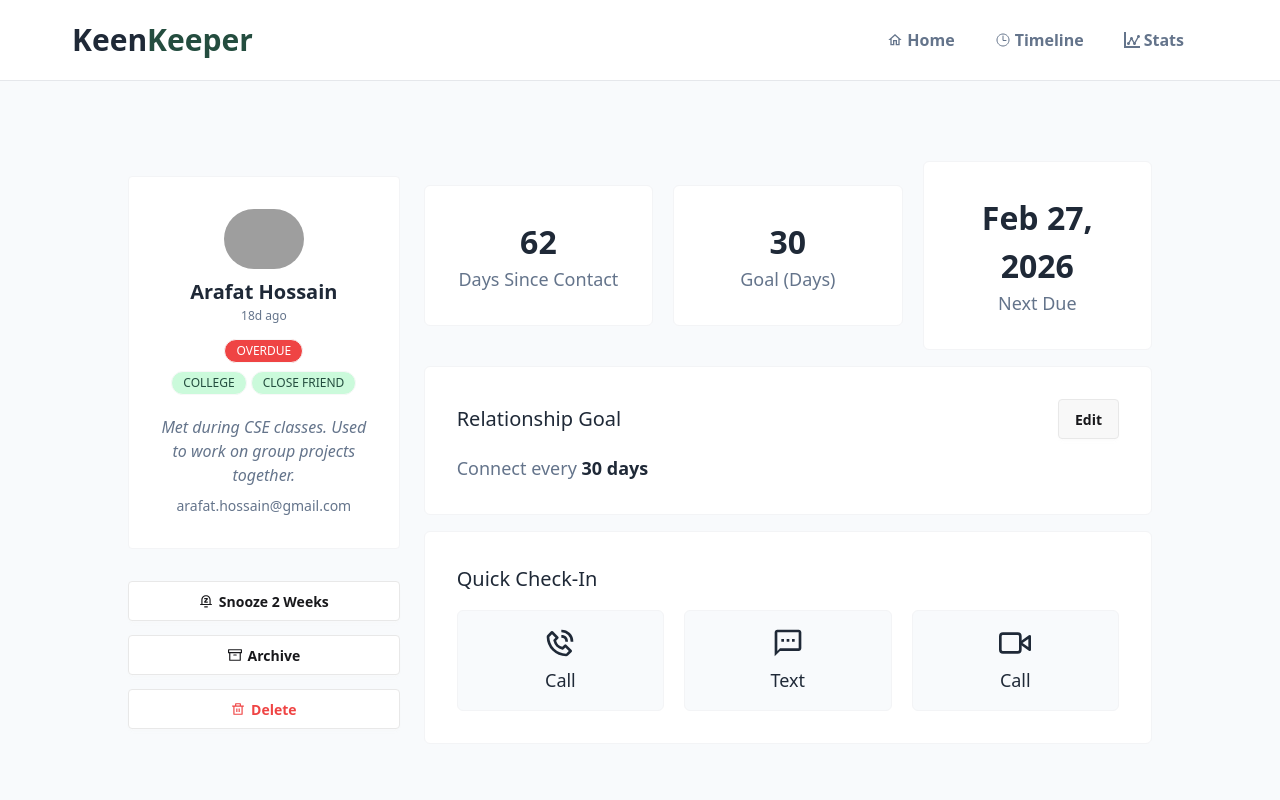
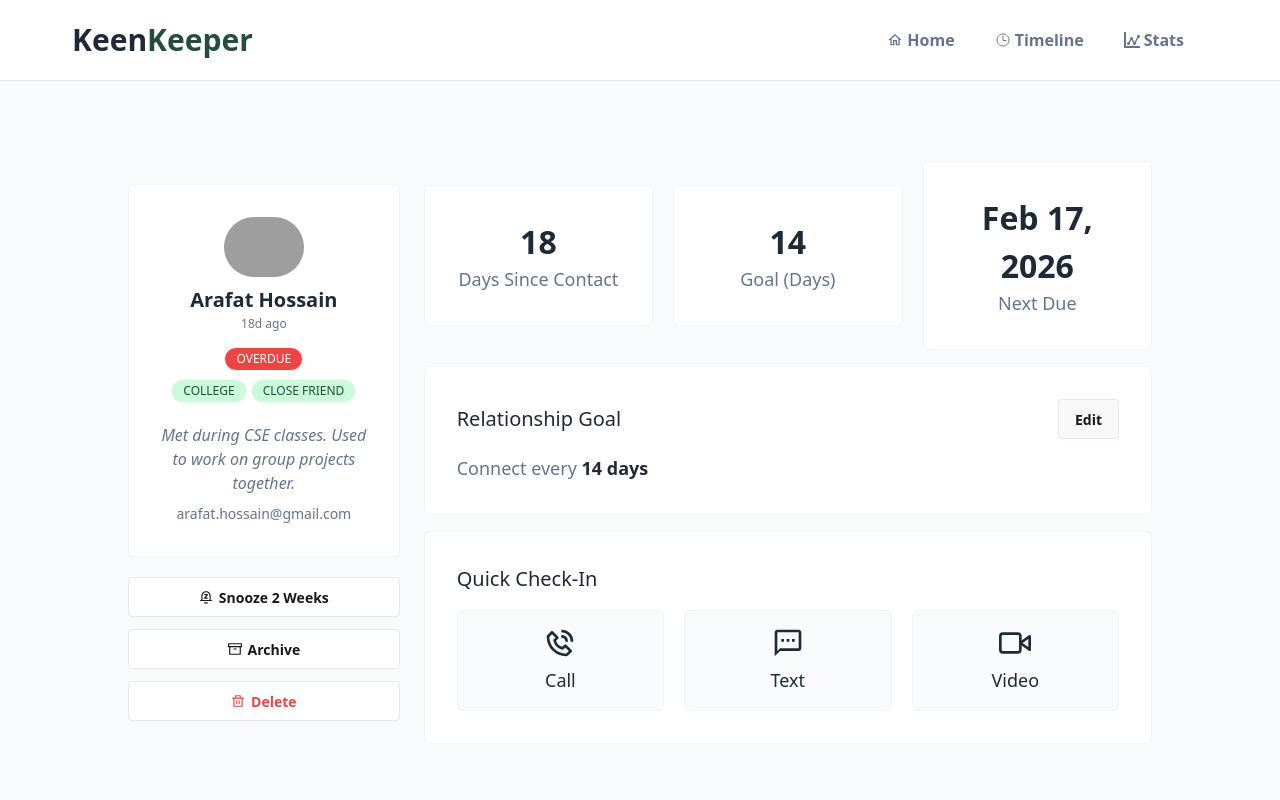
Before and after one commit to jumana-rahman/A07-Keen-Keeper, a Next.js app: page /friend/1 in a window 1280 px wide. Shown: the top 800 px of the page. Built offline with nearby package versions, Linux system fonts and the light colour scheme; grey boxes are pictures that could not be loaded.

Commit message:
added friend details functionalities

```diff
--- a/public/friends.json
+++ b/public/friends.json
@@ -9,7 +9,7 @@
     "tags": ["college", "close friend"],
     "bio": "Met during CSE classes. Used to work on group projects together.",
     "goal": 14,
-    "next_due_date": "2025-07-10"
+    "next_due_date": "Feb 17, 2026"
   },
   {
     "id": 2,
@@ -21,7 +21,7 @@
     "tags": ["university", "best friend"],
     "bio": "Close friend from university. Loves photography and traveling.",
     "goal": 12,
-    "next_due_date": "2025-07-18"
+    "next_due_date": "July 18, 2026"
   },
   {
     "id": 3,
@@ -33,7 +33,7 @@
     "tags": ["gym", "friend"],
     "bio": "Gym partner. We motivate each other to stay consistent.",
     "goal": 10,
-    "next_due_date": "2025-07-22"
+    "next_due_date": "July 22, 2026"
   },
   {
     "id": 4,
@@ -45,7 +45,7 @@
     "tags": ["family", "cousin"],
     "bio": "My cousin. We used to spend holidays together.",
     "goal": 15,
-    "next_due_date": "2025-07-08"
+    "next_due_date": "August 7, 2026"
   },
   {
     "id": 5,
@@ -57,7 +57,7 @@
     "tags": ["work", "colleague"],
     "bio": "Office colleague. Worked on multiple web projects together.",
     "goal": 14,
-    "next_due_date": "2025-07-19"
+    "next_due_date": "July 19, 2026"
   },
   {
     "id": 6,
@@ -69,7 +69,7 @@
     "tags": ["school", "friend"],
     "bio": "School friend. We still catch up occasionally.",
     "goal": 10,
-    "next_due_date": "2025-07-25"
+    "next_due_date": "August 25, 2026"
   },
   {
     "id": 7,
@@ -81,7 +81,7 @@
     "tags": ["project", "teammate"],
     "bio": "Worked together on final year project. Great problem solver.",
     "goal": 12,
-    "next_due_date": "2025-07-12"
+    "next_due_date": "July 12, 2026"
   },
   {
     "id": 8,
@@ -93,7 +93,7 @@
     "tags": ["neighbor", "friend"],
     "bio": "Neighbor and childhood friend. Very supportive person.",
     "goal": 10,
-    "next_due_date": "2025-07-20"
+    "next_due_date": "April 20, 2026"
   },
   {
     "id": 9,
@@ -105,7 +105,7 @@
     "tags": ["gaming", "buddy"],
     "bio": "Online gaming friend. We play regularly on weekends.",
     "goal": 8,
-    "next_due_date": "2025-07-23"
+    "next_due_date": "May 23, 2026"
   },
   {
     "id": 10,
@@ -117,7 +117,7 @@
     "tags": ["college", "friend"],
     "bio": "College friend. Used to study together before exams.",
     "goal": 14,
-    "next_due_date": "2025-07-11"
+    "next_due_date": "April 29, 2026"
   },
   {
     "id": 11,
@@ -129,7 +129,7 @@
     "tags": ["work", "mentor"],
     "bio": "Senior at work. Guides me in development and career.",
     "goal": 10,
-    "next_due_date": "2025-07-21"
+    "next_due_date": "May 2, 2026"
   },
   {
     "id": 12,
@@ -141,6 +141,6 @@
     "tags": ["family", "sister"],
     "bio": "My sister. We talk regularly and share everything.",
     "goal": 7,
-    "next_due_date": "2025-07-26"
+    "next_due_date": "June 26, 2026"
   }
 ]
--- a/src/app/friend/[id]/page.jsx
+++ b/src/app/friend/[id]/page.jsx
@@ -1,10 +1,10 @@
 "use client";
+import CheckInCard from '@/components/FriendDetails/CheckInCard';
+import CounterCards from '@/components/FriendDetails/CounterCards';
 import FriendInfoCard from '@/components/FriendDetails/FriendInfoCard';
+import GoalCard from '@/components/FriendDetails/GoalCard';
 import { useParams } from 'next/navigation';
 import React, { useEffect, useState } from 'react';
-import { BiPhoneCall } from 'react-icons/bi';
-import { FiVideo } from 'react-icons/fi';
-import { MdOutlineTextsms } from 'react-icons/md';
 import { RiseLoader } from 'react-spinners';
 
 const FriendPage = () => {
@@ -33,56 +33,13 @@ const FriendPage = () => {
 
                     {/* right-column */}
                     <div className='space-y-4'>
-                        {/* Counter Part */}
-                        <div className='grid grid-cols-1 sm:grid-cols-2 lg:grid-cols-3 justify-center items-center gap-5'>
-                            <div className='card text-center p-8 bg-white border border-gray-100 rounded-md'>
-                                <h3 className='font-semibold text-[32px] text-[#1F2937]'>62</h3>
-                                <p className='text-[18px] text-[#64748B]'>Days Since Contact</p>
-                            </div>
 
-                            <div className='card text-center p-8 bg-white border border-gray-100 rounded-md'>
-                                <h3 className='font-semibold text-[32px] text-[#1F2937]'>30</h3>
-                                <p className='text-[18px] text-[#64748B]'>Goal (Days)</p>
-                            </div>
+                        <CounterCards friend={friend}/>
 
-                            <div className='card text-center p-8 bg-white border border-gray-100 rounded-md'>
-                                <h3 className='font-semibold text-[32px] text-[#1F2937]'>Feb 27, 2026</h3>
-                                <p className='text-[18px] text-[#64748B]'>Next Due</p>
-                            </div>
-                        </div>
+                        <GoalCard friend={friend}/>
 
-                        {/* Goal Part */}
-                        <div className='card p-8 bg-white border border-gray-100 rounded-md'>
-                                <div className='flex justify-between items-center gap-1.5'>
-                                    <h3 className='font-medium text-[20px] text-[#1F2937] capitalize'>relationship goal</h3>
+                        <CheckInCard friend={friend}/>
 
-                                    <button className='btn'>Edit</button>
-                                </div>
-                                <p className='text-[18px] text-[#64748B] pt-4'>Connect every <span className='font-bold text-[#1F2937]'>30 days</span></p>
-                        </div>
-
-                        {/* Quick check-in part */}
-                        <div className='card p-8 bg-white border border-gray-100 rounded-md'>
-                            <h3 className='font-medium text-[20px] text-[#1F2937] capitalize mb-4'>quick check-in</h3>
-
-                            <div className='grid grid-cols-1 sm:grid-cols-2 lg:grid-cols-3 justify-center items-center gap-5'>
-                                <div className=' text-center p-4 bg-[#F8FAFC] border border-gray-100 rounded-md cursor-pointer transition-all duration-300 hover:bg-zinc-100'>
-                                    <h3 className='font-semibold text-[32px] text-[#1F2937] flex justify-center pb-2'><BiPhoneCall /></h3>
-                                    <p className='text-[18px] text-[#1F2937]'>Call</p>
-                                </div>
-
-                                <div className=' text-center p-4 bg-[#F8FAFC] border border-gray-100 rounded-md cursor-pointer transition-all duration-300 hover:bg-zinc-100'>
-                                    <h3 className='font-semibold text-[32px] text-[#1F2937] flex justify-center pb-2'><MdOutlineTextsms /></h3>
-                                    <p className='text-[18px] text-[#1F2937]'>Text</p>
-                                </div>
-
-                                <div className=' text-center p-4 bg-[#F8FAFC] border border-gray-100 rounded-md cursor-pointer transition-all duration-300 hover:bg-zinc-100'>
-                                    <h3 className='font-semibold text-[32px] text-[#1F2937] flex justify-center pb-2'><FiVideo /></h3>
-                                    <p className='text-[18px] text-[#1F2937]'>Call</p>
-                                </div>
-                            </div>
-
-                        </div>
 
                     </div>
                 </div>
--- a/src/components/FriendDetails/CheckInCard.jsx
+++ b/src/components/FriendDetails/CheckInCard.jsx
@@ -1,9 +1,41 @@
 import React from 'react';
+import { BiPhoneCall } from 'react-icons/bi';
+import { FiVideo } from 'react-icons/fi';
+import { MdOutlineTextsms } from 'react-icons/md';
 
-const CheckInCard = () => {
+const CheckInCard = ({friend}) => {
+    const handleCheckIn = (type) => {
+    const entry = {
+      date: new Date().toISOString(),
+      title: `${type} with ${friend.name}`,
+      type,
+    };
+
+    console.log("New Timeline Entry:", entry);
+  };
     return (
         <div>
+            <div className='card p-8 bg-white border border-gray-100 rounded-md'>
+                <h3 className='font-medium text-[20px] text-[#1F2937] capitalize mb-4'>quick check-in</h3>
 
+                <div className='grid grid-cols-1 sm:grid-cols-2 lg:grid-cols-3 justify-center items-center gap-5'>
+                    <div onClick={() => handleCheckIn("Call")} className=' text-center p-4 bg-[#F8FAFC] border border-gray-100 rounded-md cursor-pointer transition-all duration-300 hover:bg-zinc-100'>
+                        <h3 className='font-semibold text-[32px] text-[#1F2937] flex justify-center pb-2'><BiPhoneCall /></h3>
+                        <p className='text-[18px] text-[#1F2937]'>Call</p>
+                    </div>
+
+                    <div onClick={() => handleCheckIn("Text")} className=' text-center p-4 bg-[#F8FAFC] border border-gray-100 rounded-md cursor-pointer transition-all duration-300 hover:bg-zinc-100'>
+                        <h3 className='font-semibold text-[32px] text-[#1F2937] flex justify-center pb-2'><MdOutlineTextsms /></h3>
+                        <p className='text-[18px] text-[#1F2937]'>Text</p>
+                    </div>
+
+                    <div onClick={() => handleCheckIn("Video")} className=' text-center p-4 bg-[#F8FAFC] border border-gray-100 rounded-md cursor-pointer transition-all duration-300 hover:bg-zinc-100'>
+                        <h3 className='font-semibold text-[32px] text-[#1F2937] flex justify-center pb-2'><FiVideo /></h3>
+                        <p className='text-[18px] text-[#1F2937]'>Video</p>
+                    </div>
+                </div>
+
+            </div>
         </div>
     );
 };
--- a/src/components/FriendDetails/CounterCards.jsx
+++ b/src/components/FriendDetails/CounterCards.jsx
@@ -1,9 +1,24 @@
 import React from 'react';
 
-const CounterCards = () => {
+const CounterCards = ({friend }) => {
     return (
         <div>
+            <div className='grid grid-cols-1 sm:grid-cols-2 lg:grid-cols-3 justify-center items-center gap-5'>
+                <div className='card text-center p-8 bg-white border border-gray-100 rounded-md'>
+                    <h3 className='font-semibold text-[32px] text-[#1F2937]'>{friend.days_since_contact}</h3>
+                    <p className='text-[18px] text-[#64748B]'>Days Since Contact</p>
+                </div>
 
+                <div className='card text-center p-8 bg-white border border-gray-100 rounded-md'>
+                    <h3 className='font-semibold text-[32px] text-[#1F2937]'>{friend.goal}</h3>
+                    <p className='text-[18px] text-[#64748B]'>Goal (Days)</p>
+                </div>
+
+                <div className='card text-center p-8 bg-white border border-gray-100 rounded-md'>
+                    <h3 className='font-semibold text-[32px] text-[#1F2937]'>{friend.next_due_date}</h3>
+                    <p className='text-[18px] text-[#64748B]'>Next Due</p>
+                </div>
+            </div>
         </div>
     );
 };
--- a/src/components/FriendDetails/FriendInfoCard.jsx
+++ b/src/components/FriendDetails/FriendInfoCard.jsx
@@ -47,7 +47,7 @@ const FriendInfoCard = ({friend}) => {
 
             </div>
 
-            <div className='space-y-3.5 mt-8'>
+            <div className='space-y-3 mt-5'>
                 <button className='btn bg-white w-full mx-auto flex items-center justify-center capitalize'> <RiNotificationSnoozeLine />Snooze 2 Weeks</button>
 
                 <button className='btn bg-white w-full mx-auto flex items-center justify-center capitalize'> <FiArchive />archive</button>
--- a/src/components/FriendDetails/GoalCard.jsx
+++ b/src/components/FriendDetails/GoalCard.jsx
@@ -1,9 +1,16 @@
 import React from 'react';
 
-const GoalCard = () => {
+const GoalCard = ({friend}) => {
     return (
         <div>
+            <div className='card p-8 bg-white border border-gray-100 rounded-md'>
+                <div className='flex justify-between items-center gap-1.5'>
+                    <h3 className='font-medium text-[20px] text-[#1F2937] capitalize'>relationship goal</h3>
 
+                    <button className='btn'>Edit</button>
+                </div>
+                <p className='text-[18px] text-[#64748B] pt-4'>Connect every <span className='font-bold text-[#1F2937]'>{friend.goal} days</span></p>
+            </div>
         </div>
     );
 };
```
